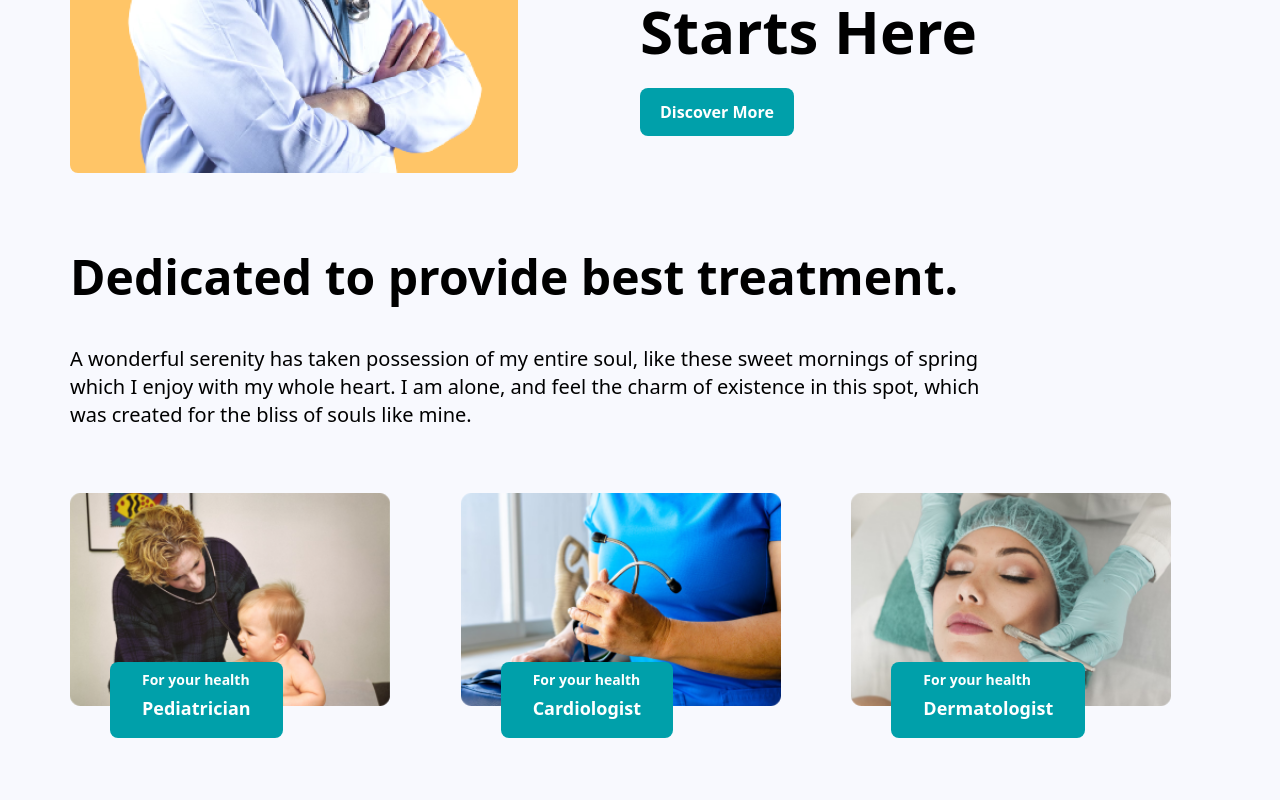
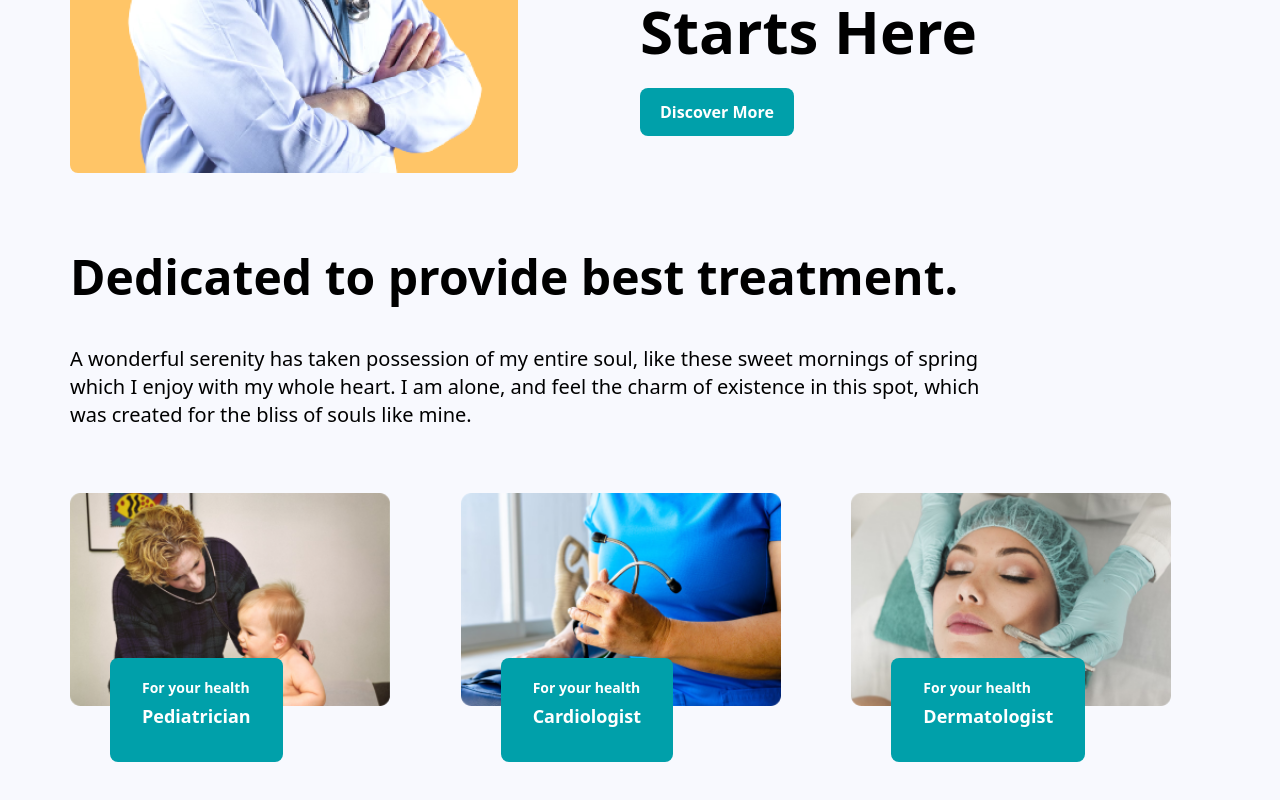
Before and after one commit to ibrar11/Medico_Healthcare, a React (Create React App) app: page / in a window 1280 px wide. Shown: the part 467-1267 px from the top of the page. Built offline with nearby package versions, Linux system fonts and the light colour scheme.

Commit message:
adjusts the image radius and sub card positions

```diff
--- a/src/components/TreatmentCard.jsx
+++ b/src/components/TreatmentCard.jsx
@@ -8,8 +8,8 @@ const TreatmentCard = ({
 }) => {
   return (
     <div className={`relative sm:max-h-64 sm:max-w-80`}>
-      <img className="h-full w-full" src={image} alt={alt} />
-      <div className="absolute -bottom-9 left-10  flex flex-col items-start justify-center gap-y-1 rounded-lg bg-primary px-8 pb-4 pt-2 text-white lg:-bottom-8 lg:left-10">
+      <img className="h-full w-full rounded-lg" src={image} alt={alt} />
+      <div className="absolute -bottom-9 left-10  flex flex-col items-start justify-center gap-y-1 rounded-lg bg-primary px-8 pb-4 pt-2 text-white lg:-bottom-14 lg:left-10 lg:pb-8 lg:pt-5">
         <p className="text-xs font-bold lg:text-sm">{title}</p>
         <p className="text-base font-bold lg:text-lg">{profession}</p>
       </div>
```
